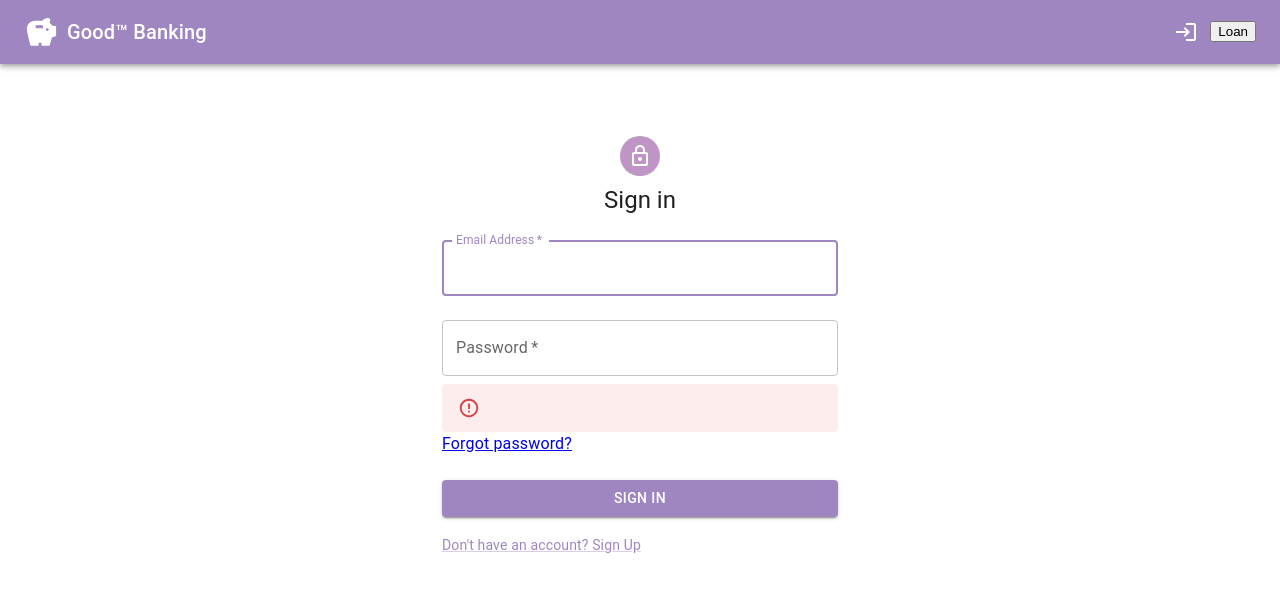
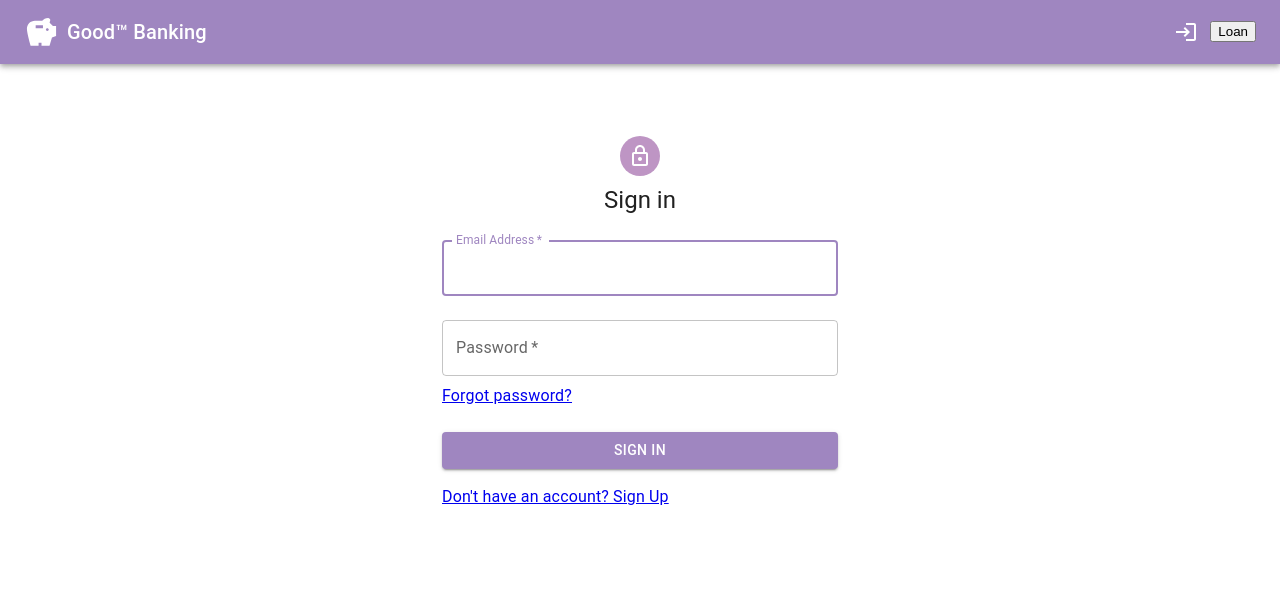
Before and after one commit to clairelist/GoodBank-Frontend, a React (Create React App) app: page /login in a window 1280 px wide. Shown: the top 592 px of the page. Built offline with nearby package versions, Linux system fonts and the light colour scheme; no server answers.

Commit message:
added rlink to register, and alert for invalid credentials

```diff
--- a/src/components/login/Login.tsx
+++ b/src/components/login/Login.tsx
@@ -85,7 +85,7 @@ export default function Login() {
             id="password"
             autoComplete="current-password"
           />
-          <Alert severity="error">{error}</Alert>
+          {error === '' ? '' : <Alert severity="error">{error}</Alert>}
           <Rlink to={'reset-password'}>Forgot password?</Rlink>
           <Button
             type="submit"
@@ -98,9 +98,9 @@ export default function Login() {
           </Button>
           <Grid container>
             <Grid item>
-              <Link href="register" variant="body2">
+              <Rlink to={'../register'}>
                 {"Don't have an account? Sign Up"}
-              </Link>
+              </Rlink>
             </Grid>
           </Grid>
         </Box>
```
